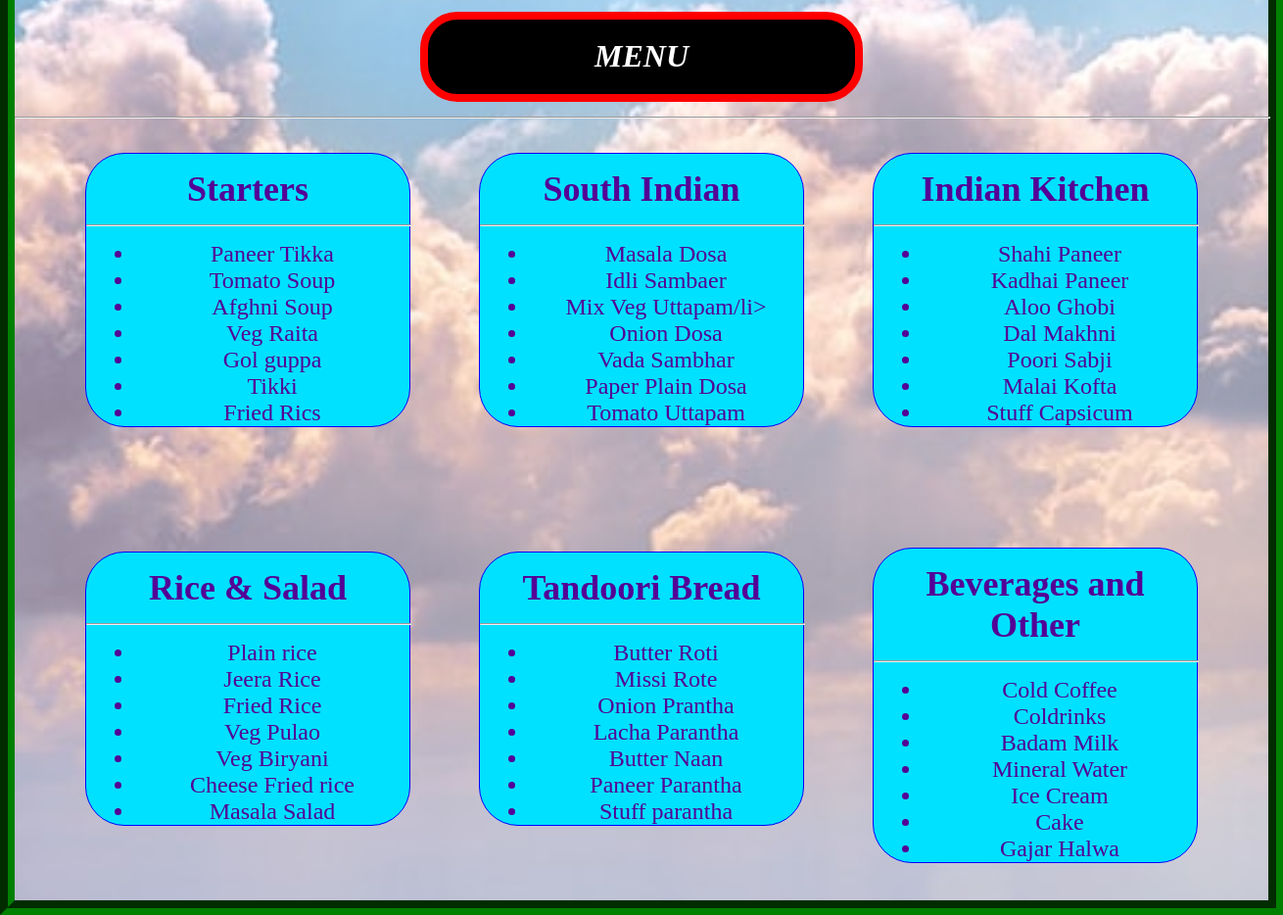
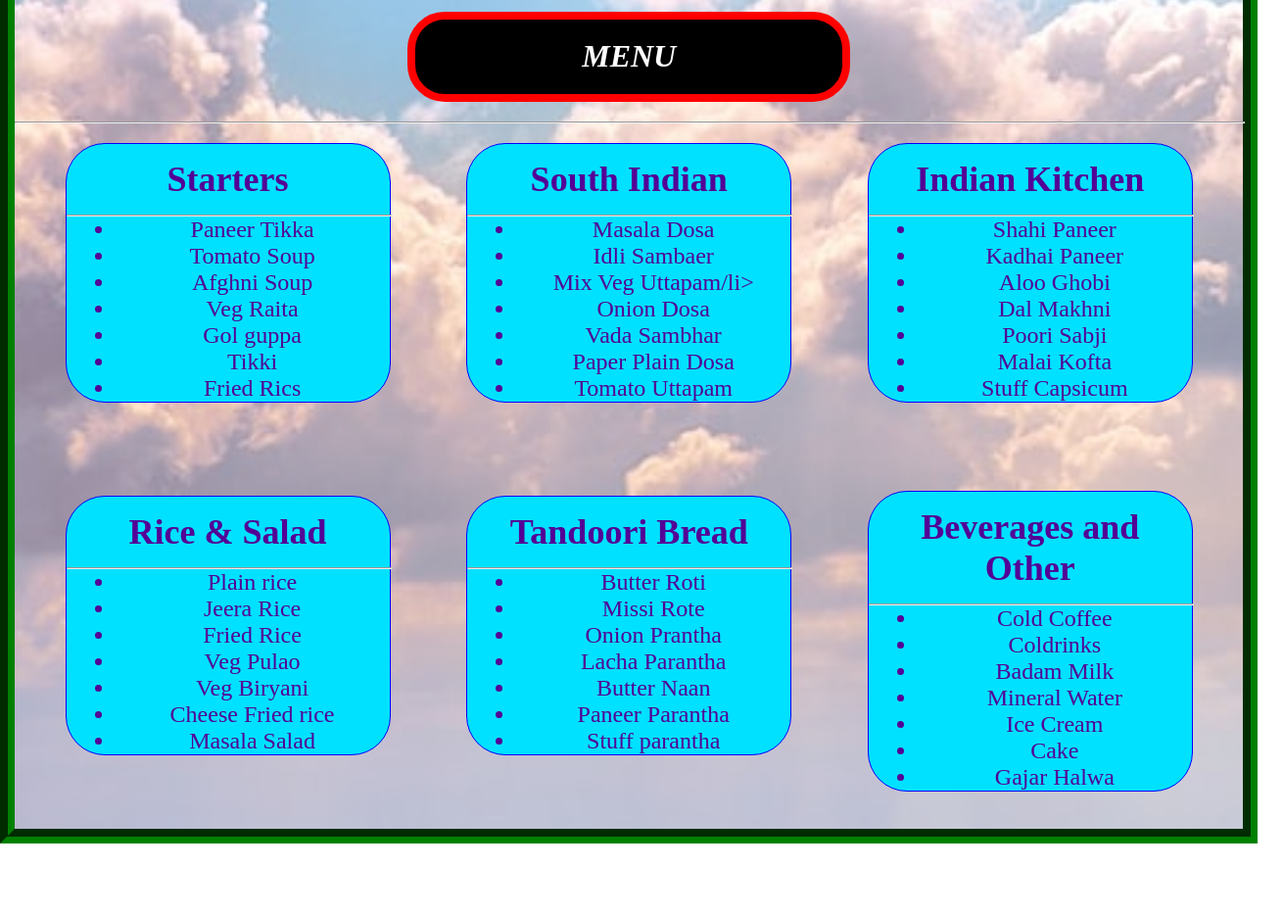
Before and after one commit to RajaNareshPandugayala/CSS_Hands-onTwo, a plain HTML site: page index.html in a window 1280 px wide. Shown: the part 940-1874 px from the top of the page at 98% size, 1310 px wide, since content can reach past the window. After the commit the page ends 1801 px from the top, so only its background shows below. Drawn offline with Linux system fonts and the light colour scheme.

Commit message:
first commit

```diff
--- a/style.css
+++ b/style.css
@@ -6,13 +6,13 @@
 body {
     background-image: url('./Image\ Link\ to\ internal\ File2.jpg');
     background-size: cover;
-    width: 100%;
+    width: 98%;
     height: 100%;
     border: groove 15px green;
 }
 
 .parent {
-    width: 98%;
+    width: 96%;
     margin: 20px;
     display: flex;
     justify-content: space-between;
@@ -121,7 +121,7 @@ form input {
     align-items: center;
     justify-content: center;
     font-size: 36px initial;
-    margin: 30px auto 10px auto;
+    margin: 30px auto 20px auto;
 
 
 }
@@ -142,8 +142,8 @@ div ul {
 .item-two {
     display: flex;
     flex-wrap: wrap;
-    flex-direction: column;
-
+    /* flex-direction: column; */
+    margin: 0px 0px 0px 0px;
 }
 
 li {
@@ -154,13 +154,9 @@ h2 {
     margin: 15px 5px;
 }
 
-hr {
-    color: gray;
-    margin: 15px 0px;
-}
 
 .item-three {
-    margin: 35px 0px 0px 0px;
+    margin: 50px 0px 0px 0px;
     flex-direction: column;
 }
 
@@ -168,6 +164,6 @@ hr {
     display: flex;
     align-items: center;
     justify-content: center;
-    gap: 30px;
+    gap: 3%;
     flex-wrap: wrap;
 }
```
